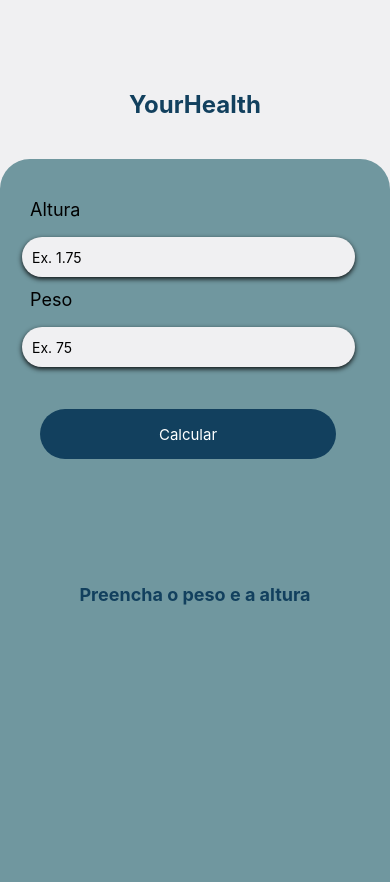
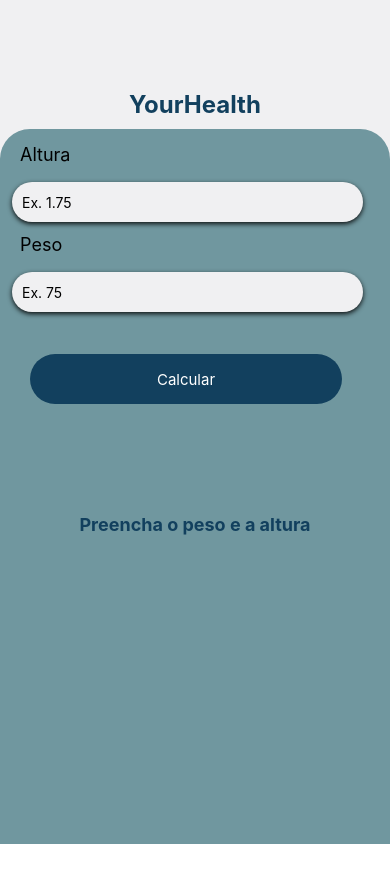
Before and after one commit to Rian-Fernandes/AppIMC, a React Native app: screen / in a window 390 px wide. Shown: the top 882 px of the page. After the commit the page ends 844 px from the top, so only its background shows below. Built offline with nearby package versions, Linux system fonts and the light colour scheme.

Commit message:
Mudando estilização p/ o teclado n cobrir o botao

```diff
--- a/src/components/Form/ResultImc/style.js
+++ b/src/components/Form/ResultImc/style.js
@@ -3,7 +3,7 @@ import { StyleSheet } from 'react-native'
     const styles = StyleSheet.create({
     resultadoIMC:{
         flex:1,
-        marginTop: 15,
+        marginTop: 10,
         paddingTop: 60,
         borderRadius:50,
         alignItems: "center",
--- a/src/components/Form/style.js
+++ b/src/components/Form/style.js
@@ -1,21 +1,16 @@
 import { StyleSheet } from "react-native"
 const styles = StyleSheet.create({
     formContext:{
-        width:"100%",
-        height:"100%",
-        bottom:0,
+        flex:1,
         backgroundColor:"#70979f",
         alignItems:"center",
         borderTopLeftRadius:30,
         borderTopRightRadius:30,
-        marginTop: 30,
+        paddingTop:15,
     },
 
     form:{
         width:"100%",
-        height: "auto",
-        marginTop:30,
-        padding:10,
     },
 
     formLabel:{
```
